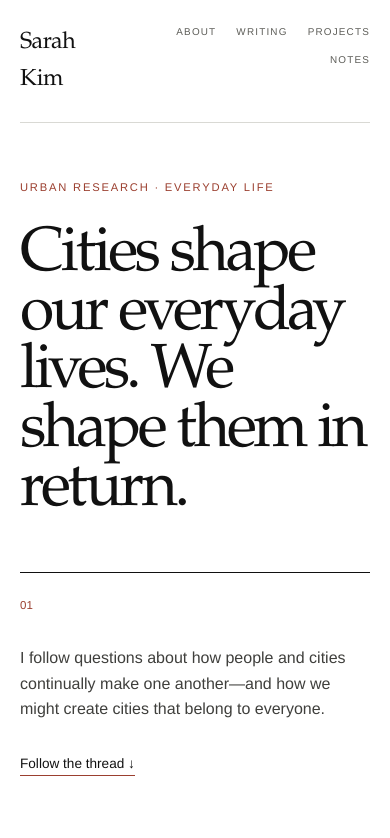
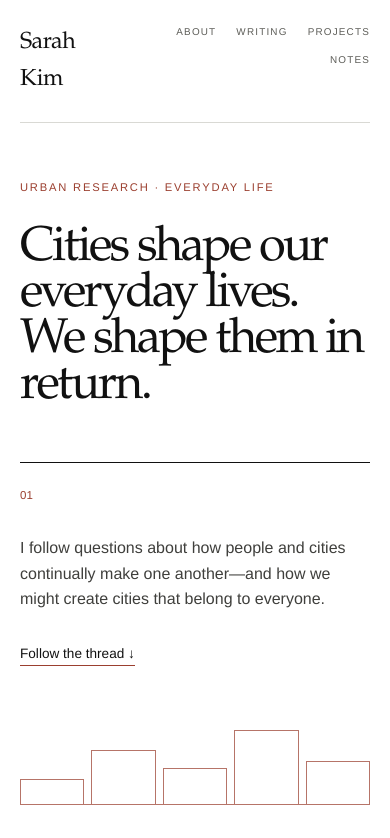
Before and after one commit to bysarahkim/bysarahkim.com, a Next.js app: page / in a window 390 px wide. Shown: the top 838 px of the page. Built offline with nearby package versions, Linux system fonts and the light colour scheme.

Commit message:
Reduce homepage headline size

```diff
--- a/app/globals.css
+++ b/app/globals.css
@@ -99,7 +99,7 @@ h1 {
   max-width: 1040px;
   margin-bottom: 0;
   font-family: var(--serif);
-  font-size: clamp(4rem, 7vw, 7.4rem);
+  font-size: clamp(3.4rem, 5.8vw, 6rem);
   font-weight: 400;
   line-height: 0.94;
   letter-spacing: -0.055em;
@@ -457,7 +457,7 @@ footer > a { border-bottom: 1px solid #d58d7c; padding-bottom: 3px; }
   nav a { font-size: 0.62rem; }
   .hero { min-height: auto; padding: 56px 0 40px; }
   .eyebrow { margin-bottom: 30px; }
-  h1 { font-size: clamp(3.1rem, 16vw, 4.7rem); }
+  h1 { font-size: clamp(2.75rem, 12.5vw, 3.8rem); }
   .city-line { margin-top: 48px; }
   .section-heading { display: block; margin-bottom: 42px; }
   .section-heading p { margin-top: 20px; }
```
